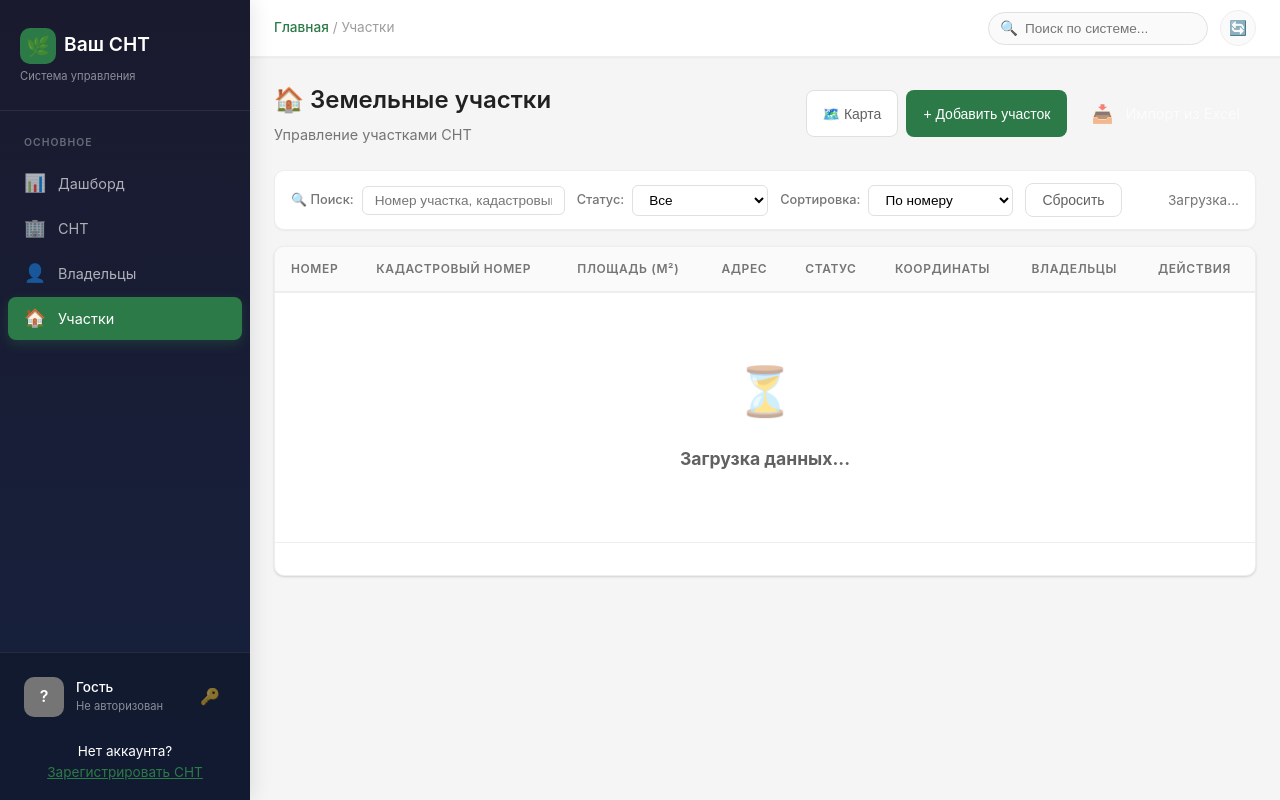
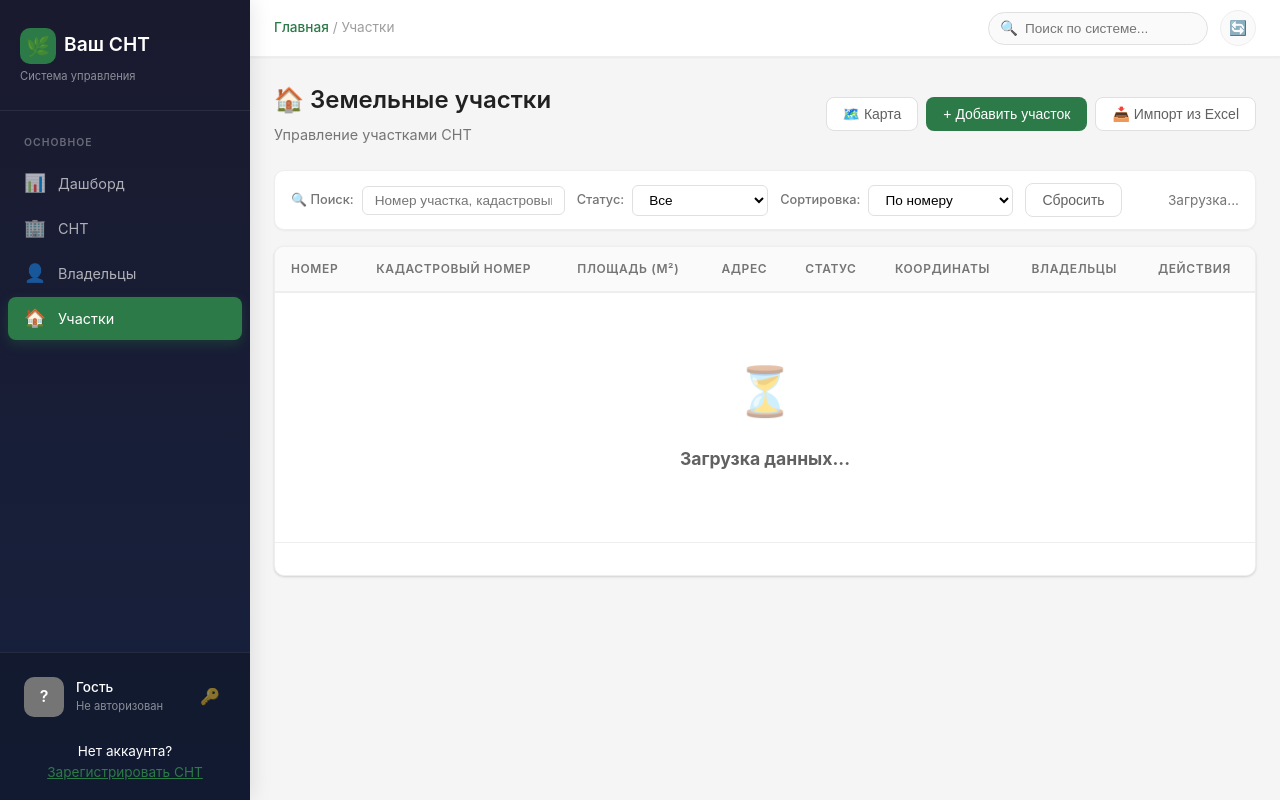
Before and after one commit to AkulinIvan/SNT-crm, a Django app: page /plots/ in a window 1280 px wide. Run offline with Django 4.2, Linux system fonts and the light colour scheme; parts of the project's set-up code (start-up, migrations or seed data) failed here and were passed over; some libraries are stand-ins or nearby versions.

Commit message:
fix Импорт из Excel

```diff
--- a/SNT/land/templates/land/list.html
+++ b/SNT/land/templates/land/list.html
@@ -16,9 +16,9 @@
         <div style="display: flex; gap: 8px;">
             <button class="btn btn-secondary" onclick="window.location.href='/map/'">🗺️ Карта</button>
             <button class="btn btn-primary" onclick="openAddPlotModal()">+ Добавить участок</button>
-            <a href="/import/" class="nav-link {% if active_page == 'import' %}active{% endif %}">
-                <span class="icon">📥</span> Импорт из Excel
-            </a>
+            <button class="btn btn-secondary" onclick="window.location.href='/import/'">
+                📥 Импорт из Excel
+            </button>
         </div>
     </div>
 </div>
```
